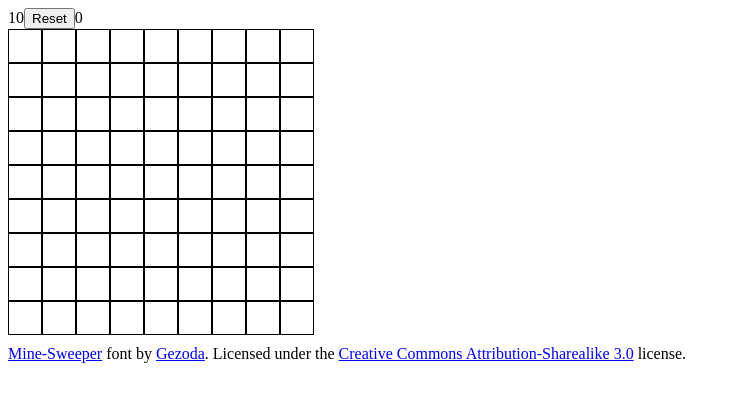
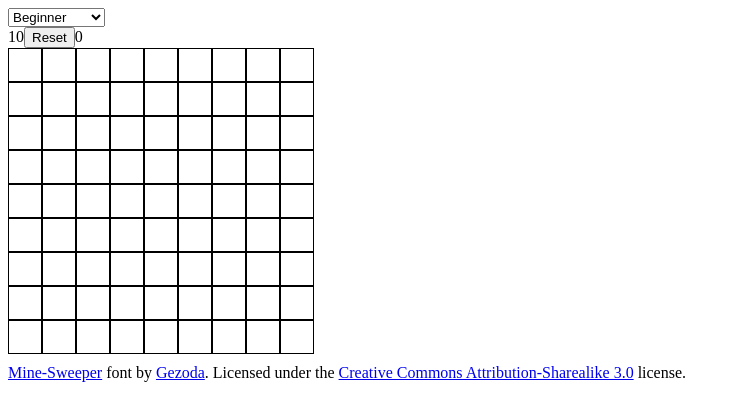
Before and after one commit to ezhai24/minesweeper, a Next.js app: page / in a window 1280 px wide. Shown: the top 420 px of the page, without its empty margins (0-740 px from the left). Built offline with nearby package versions, Linux system fonts and the light colour scheme.

Commit message:
change field size controls

```diff
--- a/components/Minesweeper/index.tsx
+++ b/components/Minesweeper/index.tsx
@@ -1,9 +1,21 @@
 import styled from '@emotion/styled';
-import { MouseEvent, useEffect, useState } from 'react';
+import { ChangeEvent, MouseEvent, useEffect, useState } from 'react';
 
 import { useStopwatch } from '@/hooks/useStopwatch';
 
-import { FieldSize, generateMinefield, PlotState } from './utils';
+import {
+  FieldSize,
+  FieldSizeConfig,
+  generateMinefield,
+  PlotState,
+} from './utils';
+
+type FieldSizeOption = { label: string; value: keyof typeof FieldSize };
+const fieldSizeOptions: FieldSizeOption[] = [
+  { label: 'Beginner', value: 'BEGINNER' },
+  { label: 'Intermediate', value: 'INTERMEDIATE' },
+  { label: 'Expert', value: 'EXPERT' },
+];
 
 const Row = styled.div({
   display: 'flex',
@@ -28,7 +40,7 @@ const Minesweeper = () => {
     resetStopwatch,
   } = useStopwatch();
 
-  const [fieldSize] = useState(FieldSize.BEGINNER);
+  const [fieldSize, setFieldSize] = useState(FieldSize.BEGINNER);
   const [minefield, setMinefield] = useState(
     generateMinefield(
       fieldSize.numRows,
@@ -67,6 +79,16 @@ const Minesweeper = () => {
       stopStopwatch();
     }
   }, [stopStopwatch, isGameWon, isGameOver]);
+
+  const changeFieldSize = (e: ChangeEvent<HTMLSelectElement>) => {
+    if (!(e.target.value in FieldSize)) {
+      return;
+    }
+
+    const newFieldSize = FieldSize[e.target.value as keyof typeof FieldSize];
+    setFieldSize(newFieldSize);
+    resetField(newFieldSize);
+  };
 
   const getPlotDisplayValue = (plotState: PlotState, plotValue: number) => {
     // If the user has won, mark all mines as flagged regardless of whether
@@ -206,17 +228,17 @@ const Minesweeper = () => {
     }
   };
 
-  const resetField = () => {
+  const resetField = (newFieldSize: FieldSizeConfig) => {
     setMinefield(
       generateMinefield(
-        fieldSize.numRows,
-        fieldSize.numColumns,
-        fieldSize.numMines
+        newFieldSize.numRows,
+        newFieldSize.numColumns,
+        newFieldSize.numMines
       )
     );
     setPlotStates(
-      Array.from({ length: fieldSize.numRows }, () =>
-        Array.from({ length: fieldSize.numColumns }, () => PlotState.DEFAULT)
+      Array.from({ length: newFieldSize.numRows }, () =>
+        Array.from({ length: newFieldSize.numColumns }, () => PlotState.DEFAULT)
       )
     );
     setIsGameOver(false);
@@ -227,10 +249,19 @@ const Minesweeper = () => {
 
   return (
     <>
+      <select onChange={changeFieldSize}>
+        {fieldSizeOptions.map((option) => (
+          <option key={option.value} value={option.value}>
+            {option.label}
+          </option>
+        ))}
+      </select>
       {isGameWon && <p>You win!</p>}
-      <span>{flagsLeft}</span>
-      <button onClick={resetField}>Reset</button>
-      <span>{Math.trunc(elapsedTime / 1000)}</span>
+      <div>
+        <span>{flagsLeft}</span>
+        <button onClick={() => resetField(fieldSize)}>Reset</button>
+        <span>{Math.trunc(elapsedTime / 1000)}</span>
+      </div>
       {minefield.map((row, rowIndex) => (
         <Row key={rowIndex}>
           {row.map((plotValue, columnIndex) => (
--- a/components/Minesweeper/utils.ts
+++ b/components/Minesweeper/utils.ts
@@ -12,6 +12,11 @@ export enum PlotState {
 /**
  * FIELD SIZE CONFIGURATIONS
  */
+export type FieldSizeConfig = {
+  numRows: number;
+  numColumns: number;
+  numMines: number;
+};
 export const FieldSize = {
   BEGINNER: {
     numRows: 9,
```
